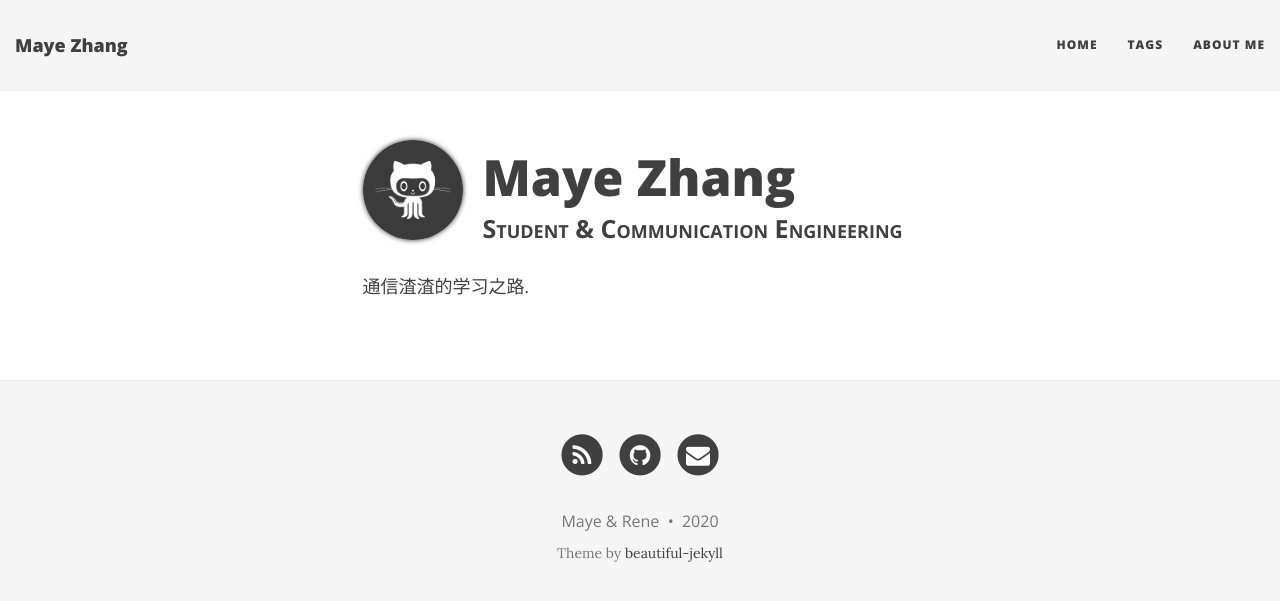
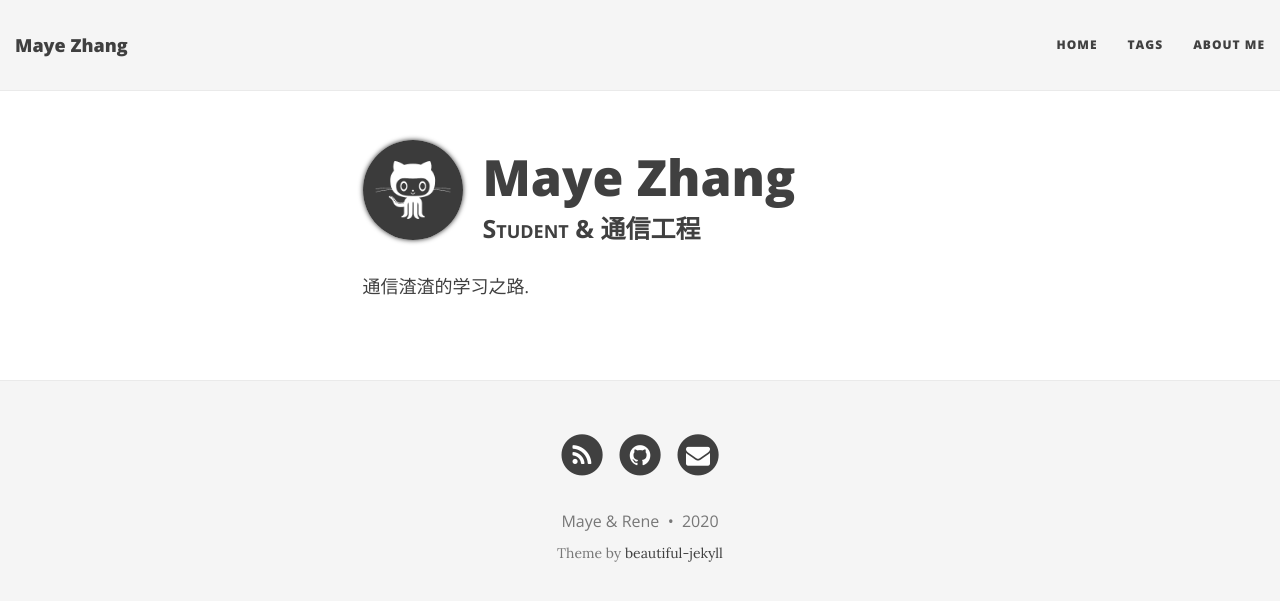
Before and after one commit to MayeZhang/MayeZhang.github.io, a Jekyll site: the page built from aboutme2.html, in a window 1280 px wide. Shown: the top 601 px of the page. Built offline with Jekyll 4.4.1, drawn with Linux system fonts in a browser that asks for light colours; nearby versions of some CDN libraries.

Commit message:
Update aboutme2.html

```diff
--- a/aboutme2.html
+++ b/aboutme2.html
@@ -12,7 +12,7 @@ css: "/css/custom.css"
             <div class="col-lg-7 col-lg-offset-3 col-md-10 col-md-offset-1">
                 <img class="avatar-img" src="/img/avatar-icon.png" />
                 <h1>Maye Zhang</h1>
-                <h2>Student & Communication Engineering</h2>
+                <h2>Student & 通信工程</h2>
             </div>
         </div>
         <div class="row">
```
